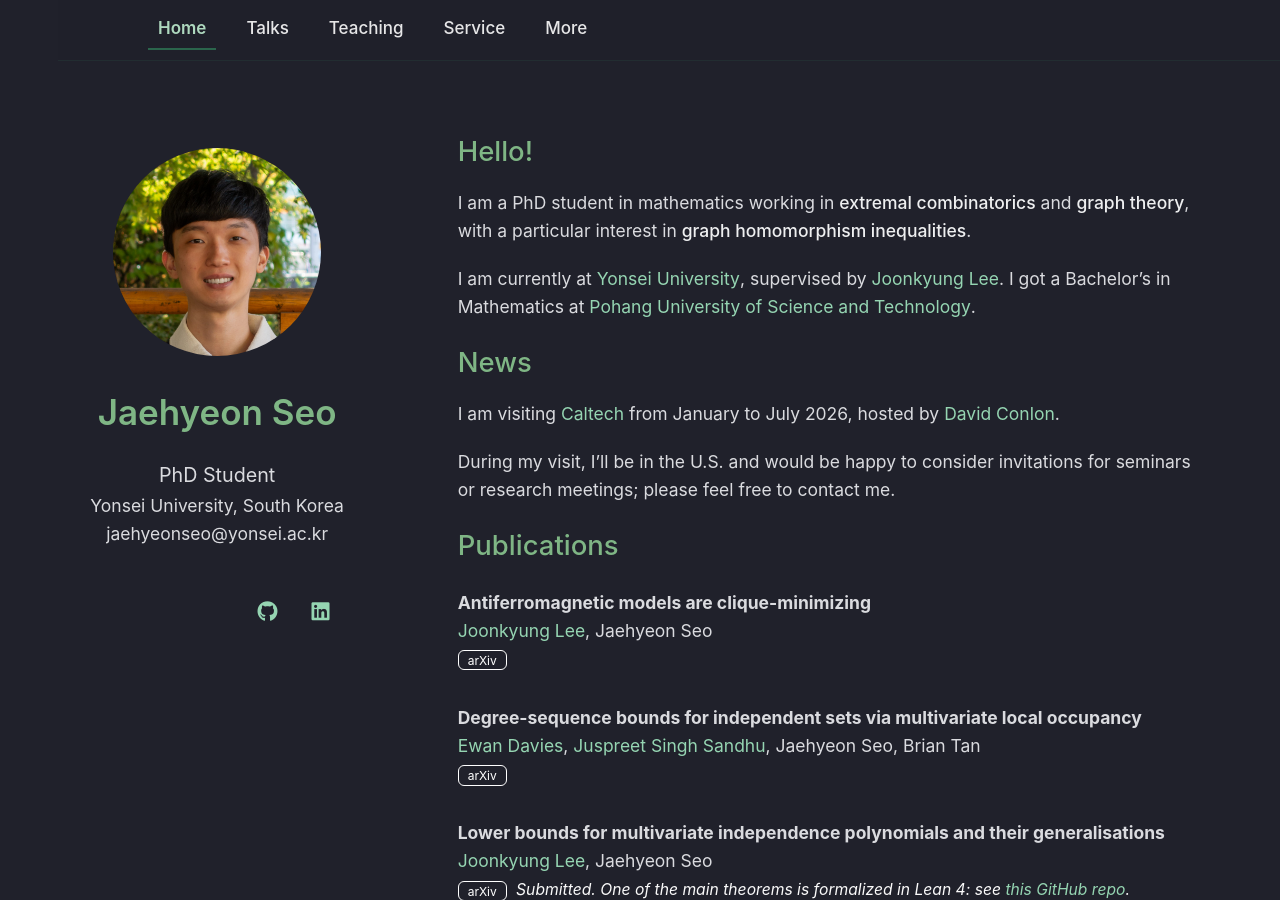
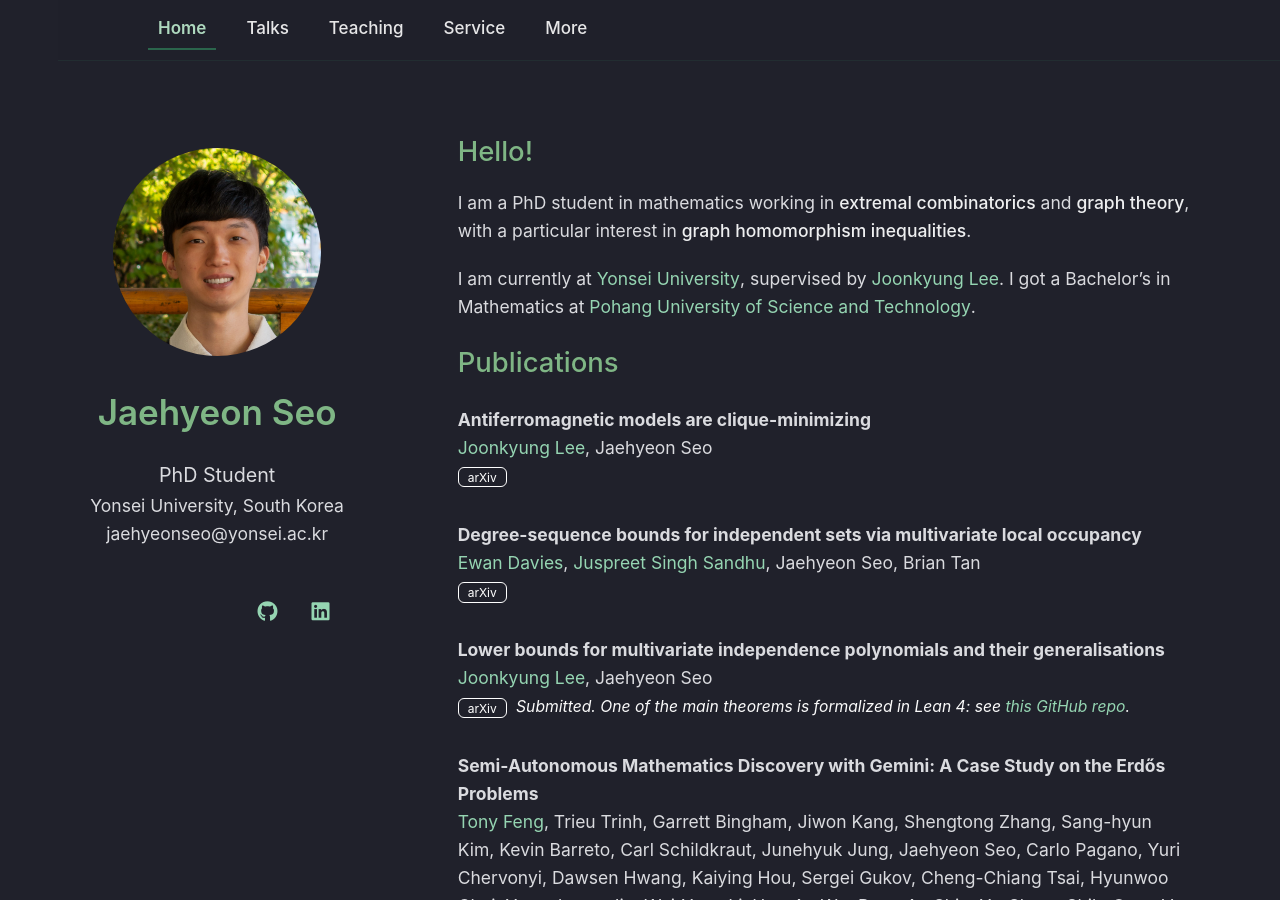
Before and after one commit to thegreatseo/thegreatseo.github.io, a Jekyll site: the page built from index.md, in a window 1280 px wide and 900 px high. Built offline with Jekyll 4.4.1, drawn with Linux system fonts in a browser that asks for light colours; a style sheet for code colours, icons or effects is not loaded.

Commit message:
Update News: remove Caltech visit

```diff
--- a/index.md
+++ b/index.md
@@ -16,10 +16,7 @@ I am currently at [Yonsei University]({{ site.affiliation_link }}), supervised b
 <!-- - **Computer Vision:** image recognition, image generation, video captioning
 - **Machine Learning:** meta-learning, incremental learning, transfer learning -->
 
-## News
+<!-- ## News -->
 
-I am visiting [Caltech](https://www.pma.caltech.edu/research-and-academics/mathematics) from January to July 2026, hosted by [David Conlon](https://www.its.caltech.edu/~dconlon/).
-
-During my visit, I’ll be in the U.S. and would be happy to consider invitations for seminars or research meetings; please feel free to contact me.
 
 {% include_relative _includes/publications.md %}
```
